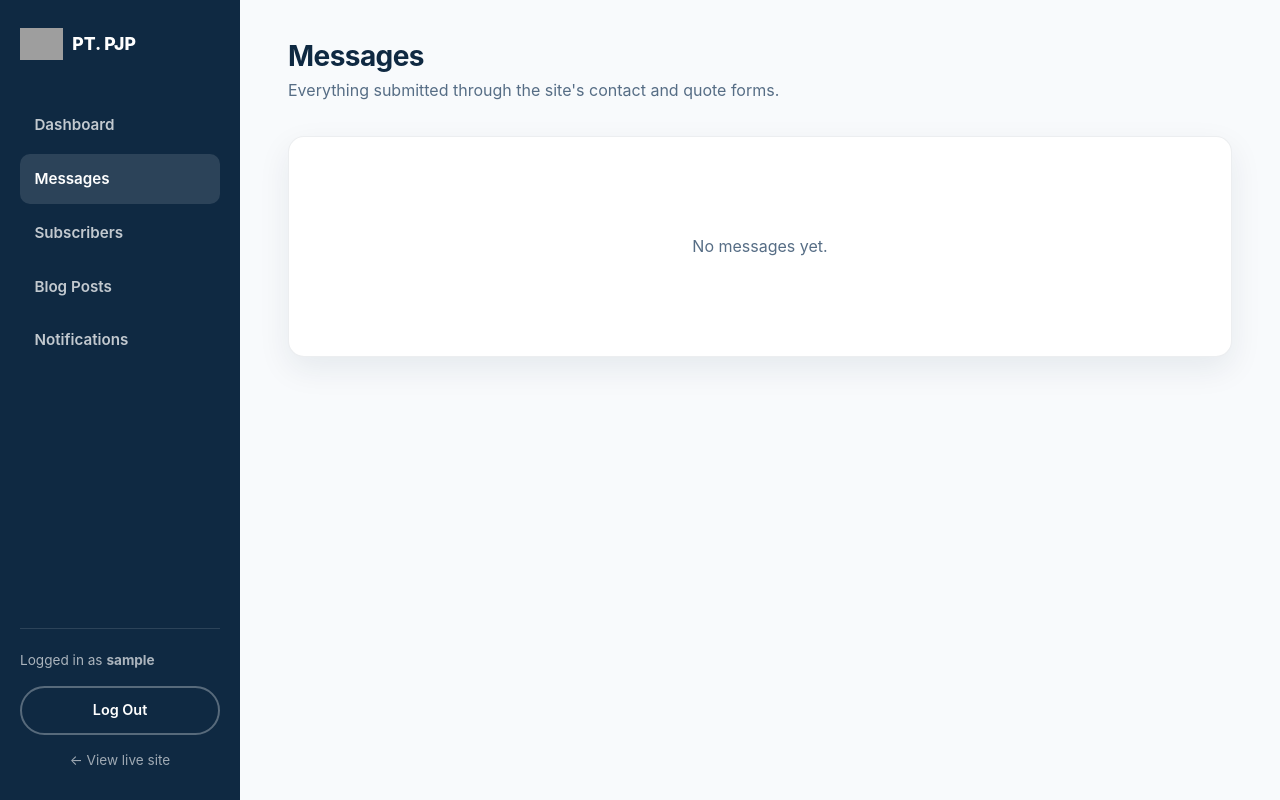
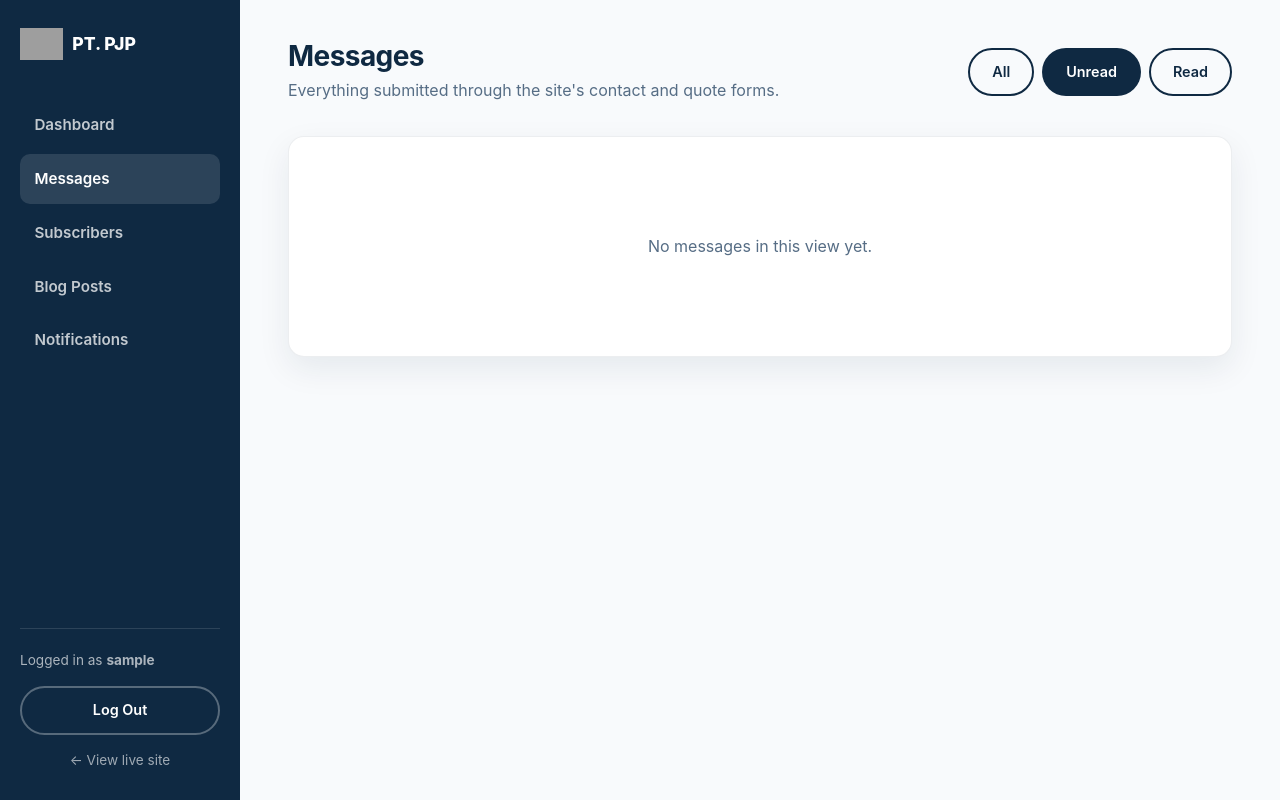
Before and after one commit to niofrequency/pjp, a PHP site: page /admin/messages.php?status=unread in a window 1280 px wide. Run offline with PHP 8.4, Linux system fonts and the light colour scheme; the visitor is signed in with stand-in values (Sample User, id 1); grey boxes are pictures that could not be loaded.

Commit message:
Add read/unread toggle to admin messages
Messages only ever flipped from unread to read (automatically, on
first view) with no way back. Adds:

- A Mark Read / Mark Unread button on each row in the messages list
  and on the message detail page
- All / Unread / Read filter tabs on the messages list, plus an
  unread count in the page subtitle
- Fixed a redirect bug caught in local testing: toggling a message to
  unread from its own detail page would otherwise redirect right back
  to that same page, which immediately re-marks it read on view,
  silently undoing the toggle. Marking unread now redirects to the
  list instead, where the message correctly shows as unread.

Co-Authored-By: Claude Sonnet 5 <noreply@anthropic.com>
Claude-Session: https://claude.ai/code/session_01JGRnvmgVdVKFwRvGCuYfyQ

```diff
--- a/admin/messages.php
+++ b/admin/messages.php
@@ -8,14 +8,31 @@ $db = pjp_db();
 if ($_SERVER['REQUEST_METHOD'] === 'POST') {
     pjp_check_csrf();
     $id = (int) ($_POST['id'] ?? 0);
-    if (($_POST['action'] ?? '') === 'delete' && $id) {
+    $action = $_POST['action'] ?? '';
+    if ($action === 'delete' && $id) {
         $db->prepare('DELETE FROM messages WHERE id = ?')->execute([$id]);
         pjp_flash_set('success', 'Message deleted.');
     }
-    pjp_redirect('messages.php');
+    if ($action === 'toggle_read' && $id) {
+        $stmt = $db->prepare('SELECT is_read FROM messages WHERE id = ?');
+        $stmt->execute([$id]);
+        $row = $stmt->fetch();
+        if ($row) {
+            $db->prepare('UPDATE messages SET is_read = ? WHERE id = ?')->execute([$row['is_read'] ? 0 : 1, $id]);
+        }
+    }
+    pjp_redirect('messages.php' . (isset($_GET['status']) ? '?status=' . urlencode($_GET['status']) : ''));
 }
 
-$messages = $db->query('SELECT * FROM messages ORDER BY created_at DESC')->fetchAll();
+$statusFilter = $_GET['status'] ?? '';
+if ($statusFilter === 'unread') {
+    $messages = $db->query('SELECT * FROM messages WHERE is_read = 0 ORDER BY created_at DESC')->fetchAll();
+} elseif ($statusFilter === 'read') {
+    $messages = $db->query('SELECT * FROM messages WHERE is_read = 1 ORDER BY created_at DESC')->fetchAll();
+} else {
+    $messages = $db->query('SELECT * FROM messages ORDER BY created_at DESC')->fetchAll();
+}
+$unreadCount = (int) $db->query('SELECT COUNT(*) c FROM messages WHERE is_read = 0')->fetch()['c'];
 
 $page_title = 'Messages';
 $active_nav = 'messages';
@@ -24,12 +41,17 @@ require __DIR__ . '/partials/header.php';
 <div class="admin-header-row">
   <div>
     <h1>Messages</h1>
-    <p>Everything submitted through the site's contact and quote forms.</p>
+    <p>Everything submitted through the site's contact and quote forms.<?= $unreadCount ? ' ' . $unreadCount . ' unread.' : '' ?></p>
+  </div>
+  <div class="admin-table-actions">
+    <a href="messages.php" class="btn btn-sm <?= $statusFilter === '' ? 'btn-primary' : 'btn-outline' ?>">All</a>
+    <a href="messages.php?status=unread" class="btn btn-sm <?= $statusFilter === 'unread' ? 'btn-primary' : 'btn-outline' ?>">Unread</a>
+    <a href="messages.php?status=read" class="btn btn-sm <?= $statusFilter === 'read' ? 'btn-primary' : 'btn-outline' ?>">Read</a>
   </div>
 </div>
 
 <?php if (!$messages): ?>
-  <div class="admin-card"><p class="admin-empty">No messages yet.</p></div>
+  <div class="admin-card"><p class="admin-empty">No messages<?= $statusFilter ? ' in this view' : '' ?> yet.</p></div>
 <?php else: ?>
   <table class="admin-table">
     <thead><tr><th>From</th><th>Service / Subject</th><th>Message</th><th>Received</th><th></th></tr></thead>
@@ -47,6 +69,13 @@ require __DIR__ . '/partials/header.php';
         <td>
           <div class="admin-table-actions">
             <a href="message-view.php?id=<?= (int) $m['id'] ?>" class="btn btn-outline btn-sm">View</a>
+            <form method="POST">
+              <?= pjp_csrf_field() ?>
+              <input type="hidden" name="id" value="<?= (int) $m['id'] ?>">
+              <button type="submit" name="action" value="toggle_read" class="btn btn-outline btn-sm">
+                <?= $m['is_read'] ? 'Mark Unread' : 'Mark Read' ?>
+              </button>
+            </form>
             <form method="POST" onsubmit="return confirm('Delete this message permanently?');">
               <?= pjp_csrf_field() ?>
               <input type="hidden" name="id" value="<?= (int) $m['id'] ?>">
```
Also changed, not shown: admin/message-view.php (+23 -1 lines).
